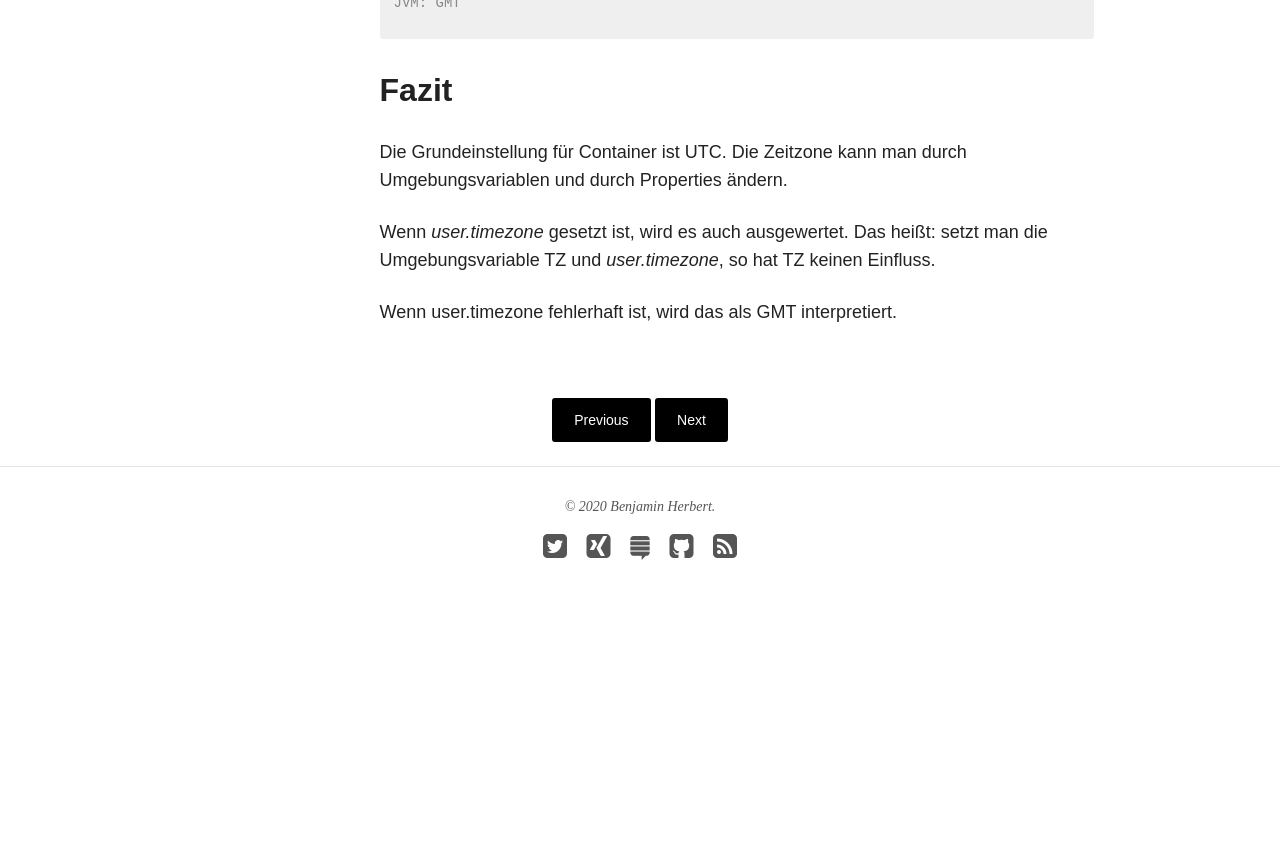
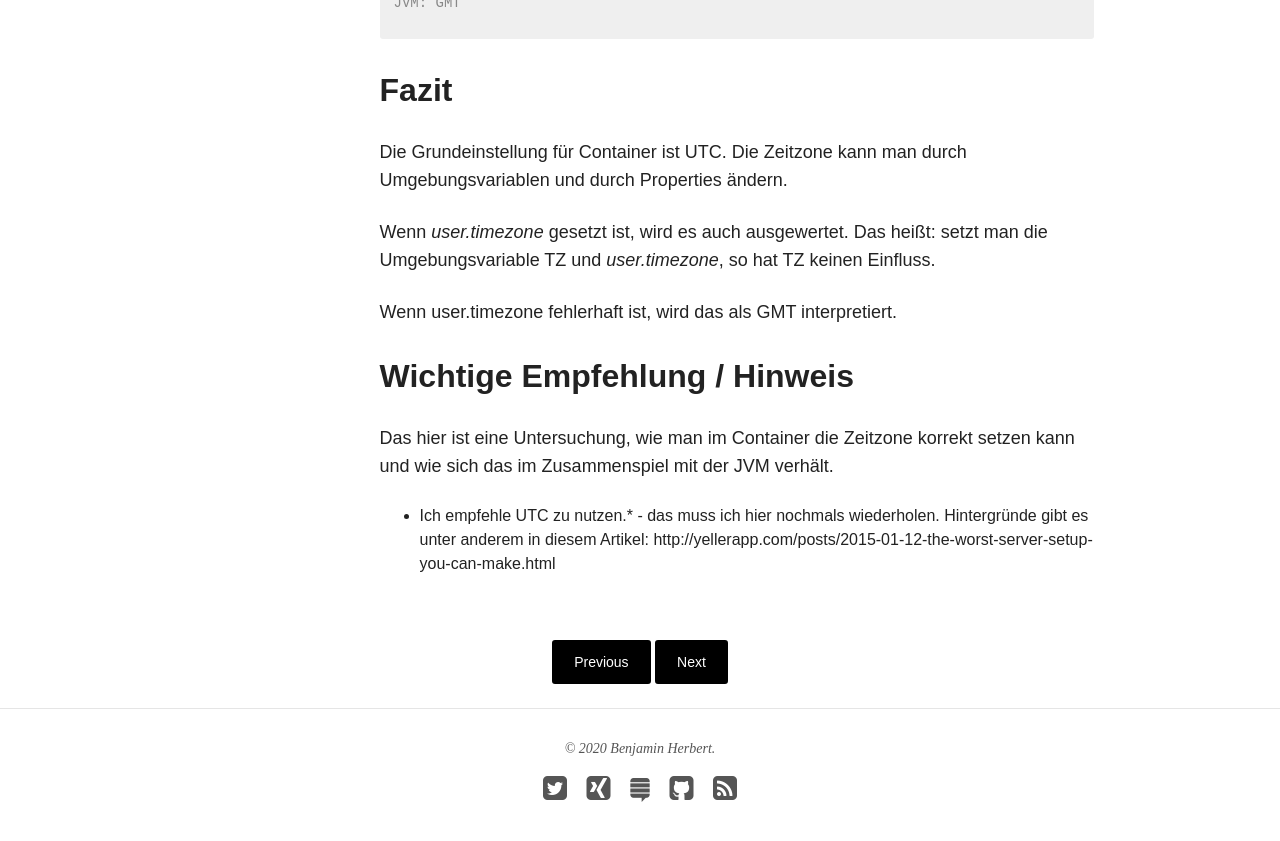
Before and after one commit to BenjaminHerbert/BenjaminHerbert.github.io, a Jekyll site: the page built from _posts/blog/2016-01-11-docker-java-timezone.md, in a window 1280 px wide and 900 px high, scrolled down 4166 px. Shown: the top 841 px of the window. Built offline with Jekyll 4.4.1, drawn with Linux system fonts in a browser that asks for light colours; before the commit the page ends 4824 px from its top, so only the background shows below that.

Commit message:
Update 2016-01-11-docker-java-timezone.md

```diff
--- a/_posts/blog/2016-01-11-docker-java-timezone.md
+++ b/_posts/blog/2016-01-11-docker-java-timezone.md
@@ -131,3 +131,10 @@ Die Grundeinstellung für Container ist UTC. Die Zeitzone kann man durch Umgebun
 Wenn _user.timezone_ gesetzt ist, wird es auch ausgewertet. Das heißt: setzt man die Umgebungsvariable TZ und _user.timezone_, so hat TZ keinen Einfluss.
 
 Wenn user.timezone fehlerhaft ist, wird das als GMT interpretiert.
+
+
+## Wichtige Empfehlung / Hinweis
+
+Das hier ist eine Untersuchung, wie man im Container die Zeitzone korrekt setzen kann und wie sich das im Zusammenspiel mit der JVM verhält.
+
+* Ich empfehle UTC zu nutzen.* - das muss ich hier nochmals wiederholen. Hintergründe gibt es unter anderem in diesem Artikel: http://yellerapp.com/posts/2015-01-12-the-worst-server-setup-you-can-make.html
```
